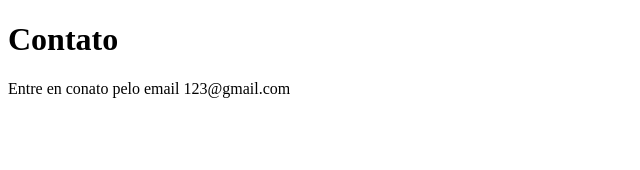
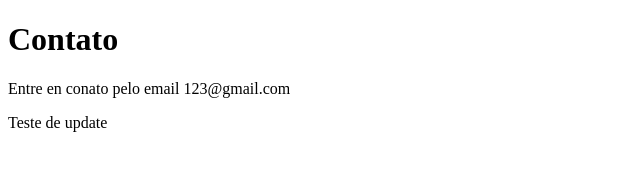
Before and after one commit to LucasDAnd/sistema-de-cadastro, a plain HTML site: page contato.html in a window 1280 px wide. Shown: the whole page, without its empty margins (0-640 px from the left). Drawn offline with Linux system fonts and the light colour scheme.

Commit message:
teste de marge

```diff
--- a/contato.html
+++ b/contato.html
@@ -8,5 +8,6 @@
 <body>
     <h1>Contato</h1>
     <p>Entre en conato pelo email 123@gmail.com</p>
+    <p>Teste de update</p>
 </body>
 </html>
```
